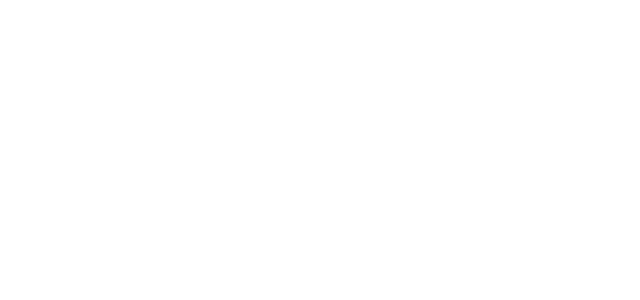
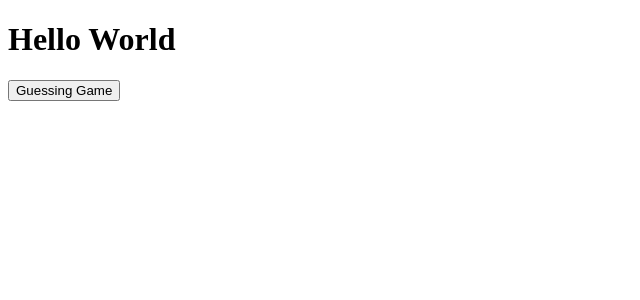
Before and after one commit to margavicunas/ashtang-app, a Nuxt app: page / in a window 1280 px wide. Shown: the top 300 px of the page, without its empty margins (0-640 px from the left). Built offline with nearby package versions, Linux system fonts and the light colour scheme.

Commit message:
✨ add basic pages

```diff
--- /dev/null
+++ b/app/pages/guessing.vue
@@ -0,0 +1,5 @@
+<template>
+  <div>
+    <h1>Guessing Game</h1>
+  </div>
+</template>
--- /dev/null
+++ b/app/pages/index.vue
@@ -0,0 +1,6 @@
+<template>
+  <div>
+    <h1>Hello World</h1>
+    <button @click="navigateTo('/guessing')">Guessing Game</button>
+  </div>
+</template>
```
